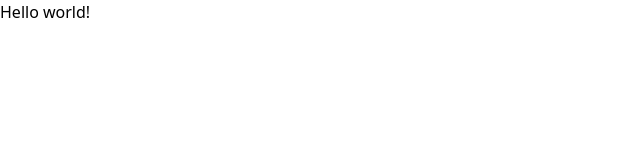
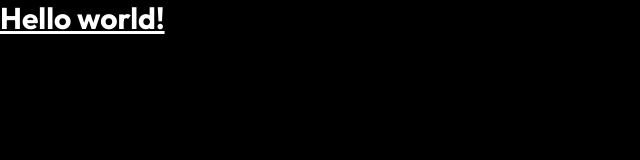
Before and after one commit to sarwarsunjid/Tailwind-CSS, a website: page src/index.html in a window 1280 px wide. Shown: the whole page, without its empty margins (0-640 px from the left). Drawn offline with Linux system fonts and the light colour scheme.

Commit message:
adding google fonts and theme configuration including fonts, colors

```diff
--- a/src/index.html
+++ b/src/index.html
@@ -4,10 +4,15 @@
   <meta charset="UTF-8">
   <meta name="viewport" content="width=device-width, initial-scale=1.0">
   <link href="/dist/output.css" rel="stylesheet">
+  <link rel="preconnect" href="https://fonts.googleapis.com">
+  <link rel="preconnect" href="https://fonts.gstatic.com" crossorigin>
+  <link href="https://fonts.googleapis.com/css2?family=Outfit:wght@400;700&display=swap" rel="stylesheet">
 </head>
-<body>
-  <h1 class="text-3xl font-bold underline">
+<body class="bg-black">
+
+  <h1 class="text-3xl font-bold underline text-white">
     Hello world!
   </h1>
+
 </body>
 </html>
--- a/tailwind.config.js
+++ b/tailwind.config.js
@@ -1,7 +1,22 @@
 /** @type {import('tailwindcss').Config} */
+const colors = require('tailwindcss/colors')
+
 module.exports = {
-  content: [],
+  content: ["./src/**/*.{html,js}"],
   theme: {
+    colors: {
+      transparent: 'transparent',
+      current: 'currentColor',
+      black: colors.black,
+      white: colors.white,
+      gray: colors.gray,
+      emerald: colors.emerald,
+      indigo: colors.indigo,
+      yellow: colors.yellow,
+    },
+    fontFamily: {
+      sans: ['Outfit', 'sans-serif'],
+    },
     extend: {},
   },
   plugins: [],
```
Also changed, not shown: dist/output.css.
